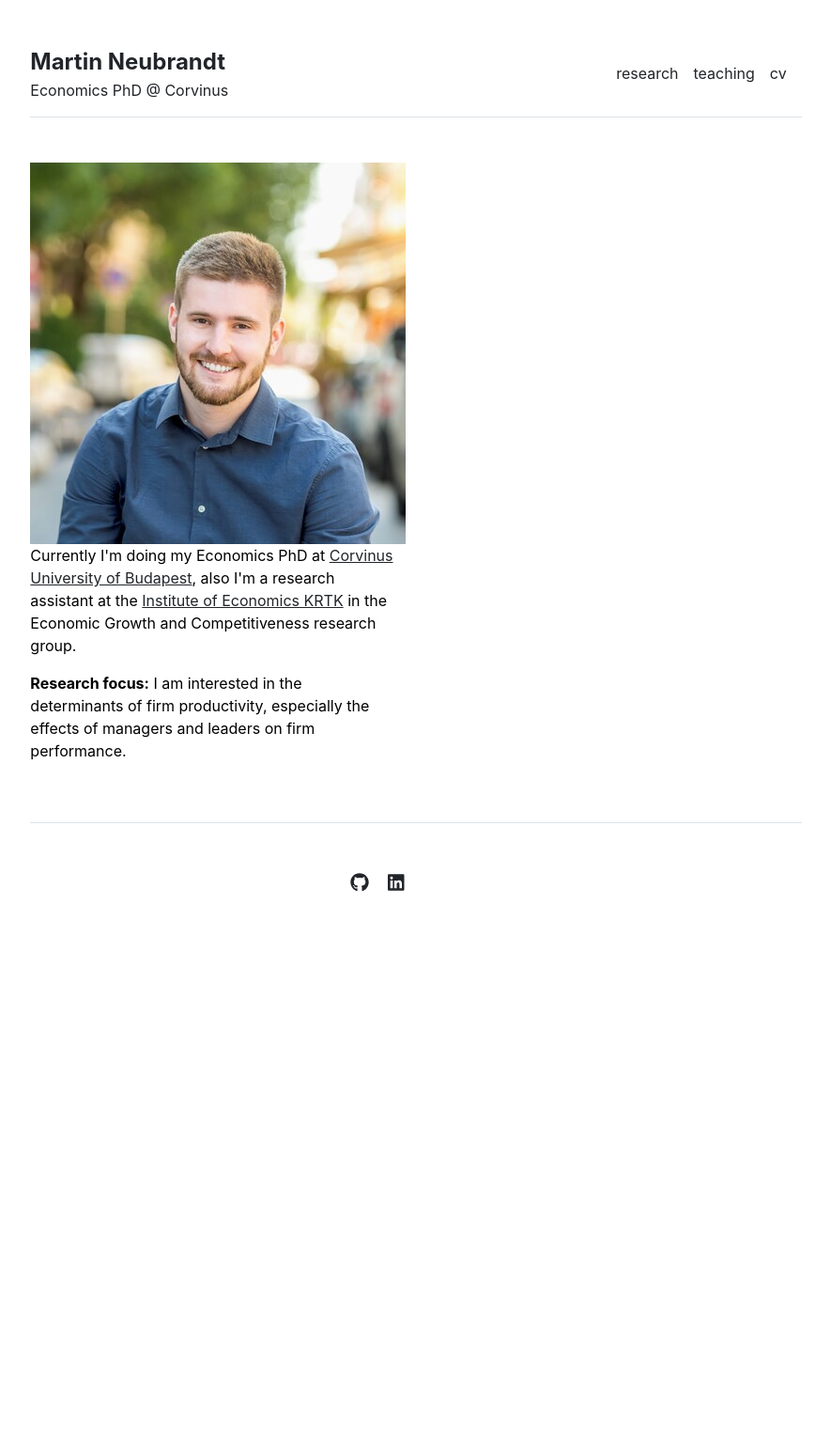
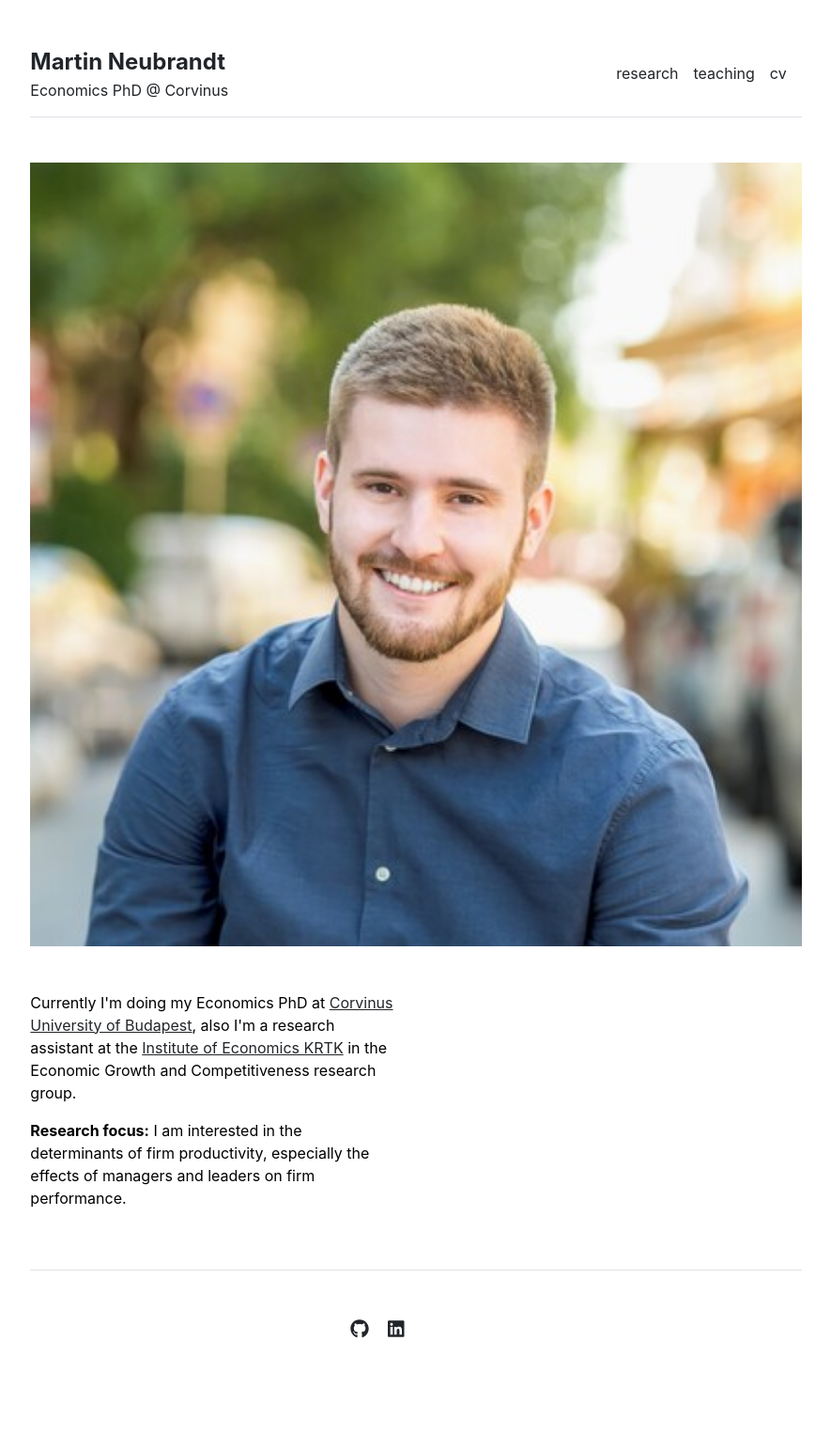
Before and after one commit to martinneubrandt/martinneubrandt.github.io, a Jekyll site: the page built from index.md, in a window 1280 px wide. Shown: the whole page at 94% size, without its empty margins (197-1082 px from the left). Built offline with Jekyll 4.4.1, drawn with Linux system fonts in a browser that asks for light colours; before the commit the page ends 1050 px from its top, so only the background shows below that.

Commit message:
Update home.html

```diff
--- a/_layouts/home.html
+++ b/_layouts/home.html
@@ -3,10 +3,8 @@ layout: default
 ---
 
 <div class="row g-5 mb-5">
+  <img src="\assets\img\profile_photo_small.jpg" alt="">
   <div class="col-md-6">
-
-    <img src="\assets\img\profile_photo_small.jpg" alt="">
-
     <p>
     Currently I'm doing my Economics PhD at <a href="https://www.uni-corvinus.hu/?lang=en">Corvinus University of Budapest</a>, also I'm a research assistant at the <a href="https://kti.krtk.hu/en/">Institute of Economics KRTK</a> in the Economic Growth and Competitiveness research group.
     </p>
```
